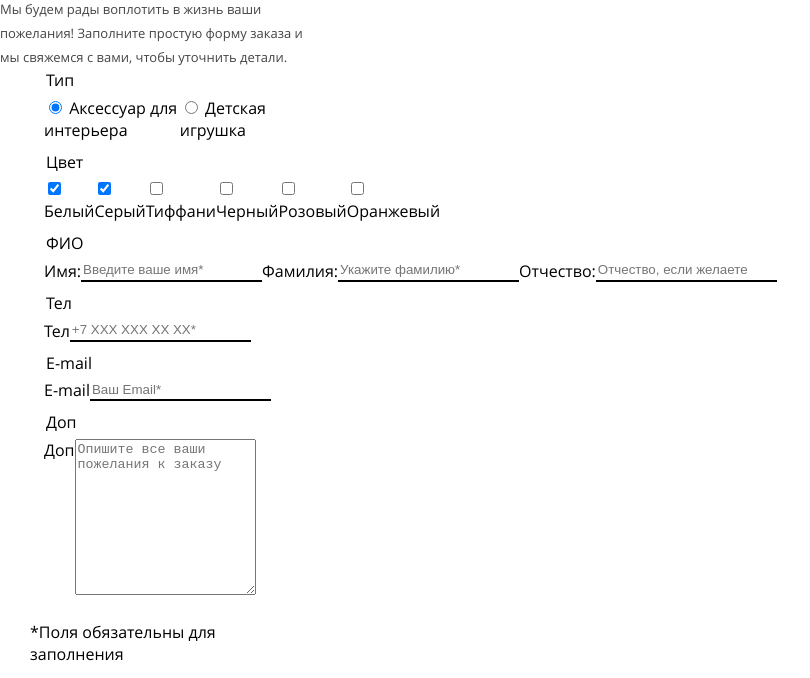
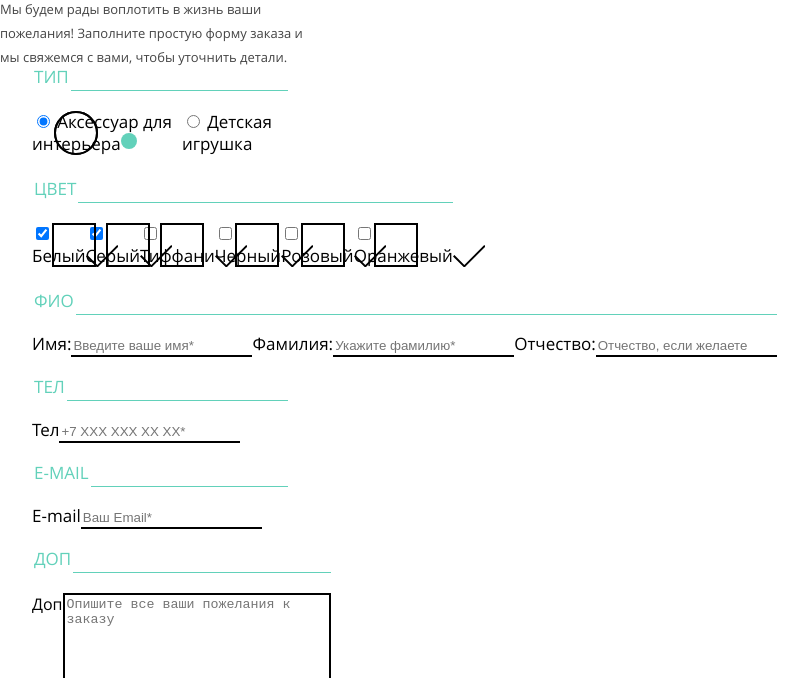
Before and after one commit to MariannaSpb/788161-mishka, a website: page source/form.html in a window 1280 px wide. Shown: the part 456-1134 px from the top of the page, without its empty margins (0-810 px from the left). Drawn offline with nearby package versions, Linux system fonts and the light colour scheme; files that its build step writes are made by us from their sources.

Commit message:
form style

```diff
--- a/source/sass/blocks/about.scss
+++ b/source/sass/blocks/about.scss
@@ -29,14 +29,15 @@
   font-weight: 700;
   font-size: 17px;
   line-height: 20px;
-  padding-top: 83px;
+  margin-bottom: 57px;
+  padding-top: 64px;
 
   &--eco::before {
     content: "";
     position: absolute;
     width: 32px;
     height: 37px;
-    top: 36px;
+    top: 16px;
     left: 8px;
     background-image: url("../img/icon-feature-flower.svg");
     background-repeat: no-repeat;
@@ -47,7 +48,7 @@
     position: absolute;
     width: 46px;
     height: 27px;
-    top: 36px;
+    top: 16px;
     left: 8px;
     background-image: url("../img/icon-feature-money.svg");
     background-repeat: no-repeat;
@@ -58,7 +59,7 @@
     position: absolute;
     width: 33px;
     height: 27px;
-    top: 36px;
+    top: 16px;
     left: 8px;
     background-image: url("../img/icon-feature-heart.svg");
     background-repeat: no-repeat;
@@ -69,7 +70,7 @@
     position: absolute;
     width: 34px;
     height: 34px;
-    top: 36px;
+    top: 16px;
     left: 8px;
     background-image: url("../img/icon-feature-ball.svg");
     background-repeat: no-repeat;
@@ -80,7 +81,7 @@
     position: absolute;
     width: 54px;
     height: 23px;
-    top: 36px;
+    top: 16px;
     left: 8px;
     background-image: url("../img/icon-feature-rocket.svg");
     background-repeat: no-repeat;
@@ -91,7 +92,7 @@
     position: absolute;
     width: 32px;
     height: 32px;
-    top: 36px;
+    top: 16px;
     left: 8px;
     background-image: url("../img/icon-feature-gift.svg");
     background-repeat: no-repeat;
--- a/source/sass/blocks/copyright.scss
+++ b/source/sass/blocks/copyright.scss
@@ -4,6 +4,7 @@
   color: #000000;
   display: flex;
   justify-content: space-between;
+  border-top: 1px solid #e5e5e5;
 }
 
 .copyright__title {
--- a/source/sass/blocks/filter-form.scss
+++ b/source/sass/blocks/filter-form.scss
@@ -13,13 +13,88 @@
 
 .filter-form__fieldset {
   display: flex;
-
+  padding: 0;
   border: none;
+  border-top: 1px solid #62d1ba;
 }
 
 .filter-form__text,
 .filter-form__user-email,
 .filter-form__user-phone {
   border: none;
+  margin-bottom: 22px;
   border-bottom: 2px solid black;
 }
+
+.filter-form__legend {
+  color: #62d1ba;
+  text-transform: uppercase;
+  font-weight: 700;
+  font-size: 17px;
+  line-height: 16px;
+  padding-bottom: 26px;
+}
+
+.filter-form__label {
+  color: #000000;
+  font-size: 17px;
+  line-height: 18px;
+  font-weight: 700;
+  padding-bottom: 26px;
+}
+
+
+.filter-form__checkbox + label::before {
+  position: absolute;
+  content: "";
+  width: 40px;
+  height: 40px;
+  border: 2px solid;
+}
+
+.filter-form__checkbox + label::after {
+  position: absolute;
+  content: "";
+  width: 32px;
+  height: 22px;
+  background-image: url("../img/icon-tick.svg");
+  background-repeat: no-repeat;
+}
+
+.filter-form__radio-button + label::before {
+  position: absolute;
+  content: "";
+  width: 40px;
+  height: 40px;
+  left: 54px;
+  border: 2px solid;
+  border-radius: 50%;
+}
+
+
+.filter-form__radio-button:checked + label::after {
+  position: absolute;
+  content: "";
+  width: 16px;
+  height: 16px;
+  background-color: #62d1ba;
+  border-radius: 50%;
+}
+
+
+.checkbox-wrapper,
+.radio-wrapper {
+  padding-bottom: 26px;
+}
+
+.filter-form__user-wishes {
+  width: 260px;
+  border: 2px solid;
+}
+
+.filter-form__required {
+  color: #000000;
+  font-size: 14px;
+  line-height: 16px;
+  font-weight: 400;
+}
```
